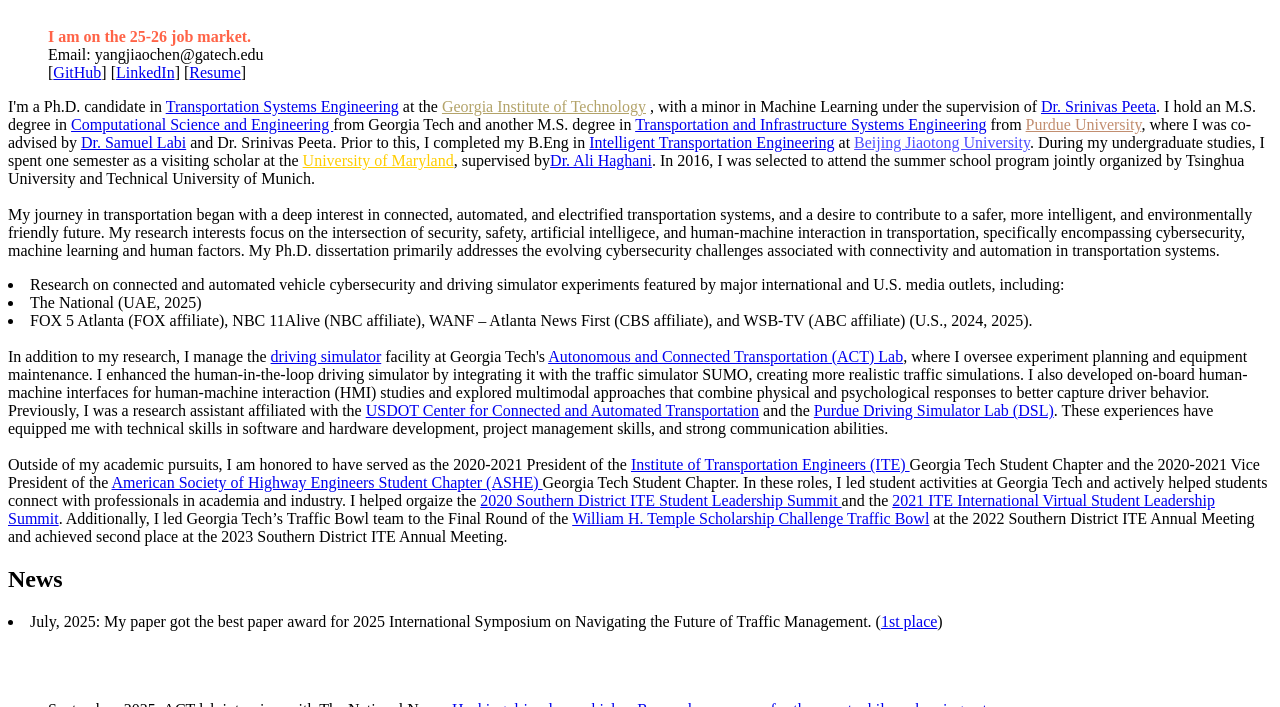
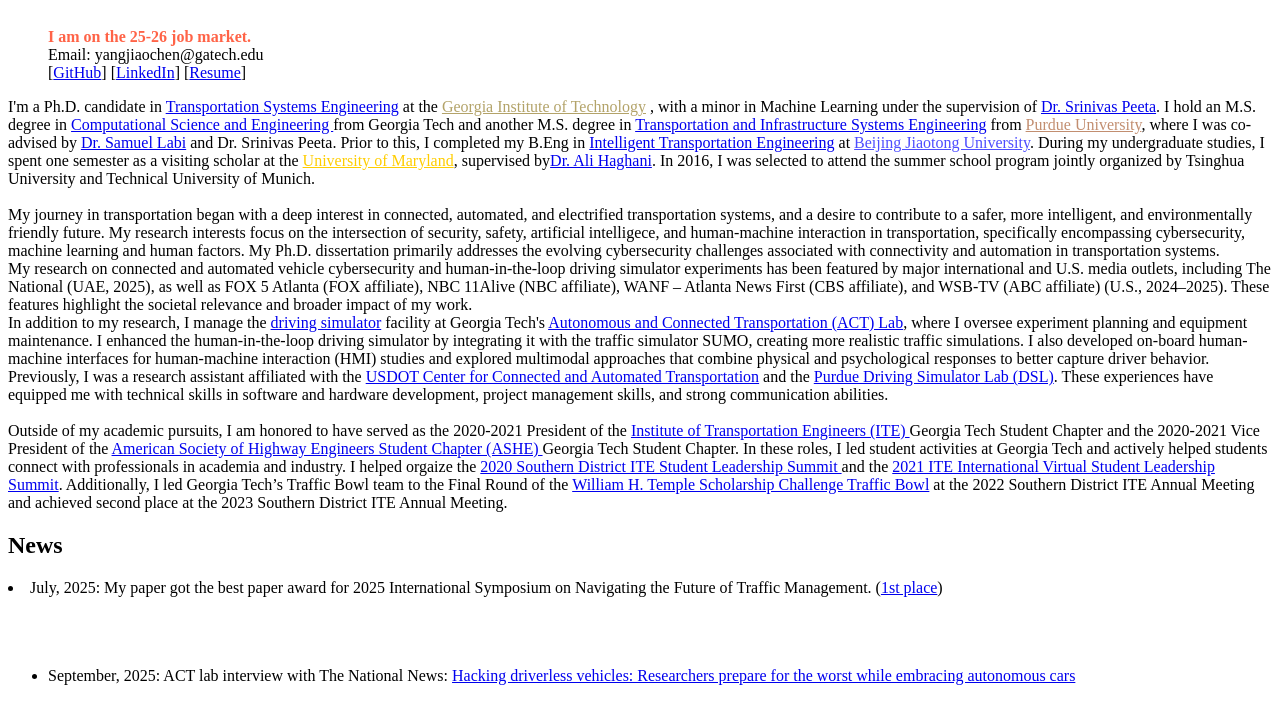
Before and after one commit to YangjiaoChen/YangjiaoChen.github.io, a Jekyll site: the page built from index.html, in a window 1280 px wide and 900 px high, scrolled down 593 px, cut to the strip 0-707 px from the top of the window. Built offline with Jekyll 4.4.1, drawn with Linux system fonts in a browser that asks for light colours.

Commit message:
Update research description in index.html

```diff
--- a/index.html
+++ b/index.html
@@ -130,10 +130,7 @@ My journey in transportation began with a deep interest in connected, automated,
 	specifically encompassing cybersecurity, machine learning and human factors.
 	My Ph.D. dissertation primarily addresses the evolving cybersecurity challenges associated with connectivity and automation in transportation systems.
 <br />
-	<li>Research on connected and automated vehicle cybersecurity and driving simulator experiments featured by major international and U.S. media outlets, including:
-<li>The National (UAE, 2025)</li>
-<li>FOX 5 Atlanta (FOX affiliate), NBC 11Alive (NBC affiliate), WANF – Atlanta News First (CBS affiliate), and WSB-TV (ABC affiliate) (U.S., 2024, 2025).</li>
-</li>
+My research on connected and automated vehicle cybersecurity and human-in-the-loop driving simulator experiments has been featured by major international and U.S. media outlets, including The National (UAE, 2025), as well as FOX 5 Atlanta (FOX affiliate), NBC 11Alive (NBC affiliate), WANF – Atlanta News First (CBS affiliate), and WSB-TV (ABC affiliate) (U.S., 2024–2025). These features highlight the societal relevance and broader impact of my work.
 
 <br />
 In addition to my research, I manage the <a href="https://sites.gatech.edu/actlab/facility/" target="_blank">driving simulator</a> facility at Georgia Tech's <a href="https://sites.gatech.edu/actlab/" target="_blank">Autonomous and Connected Transportation (ACT) Lab</a>,
```
